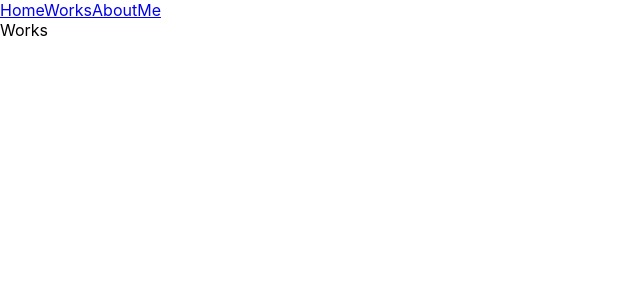
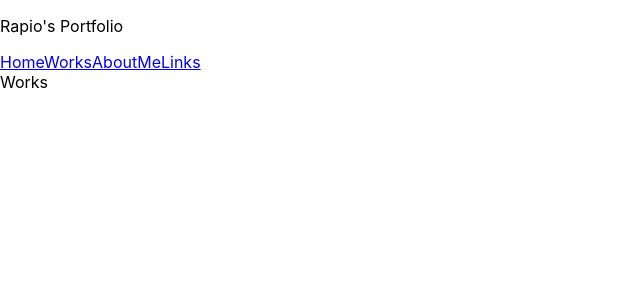
Before and after one commit to daleksprinter/myportfolio, a React (Create React App) app: page /works in a window 1280 px wide. Shown: the top 300 px of the page, without its empty margins (0-640 px from the left). Built offline with nearby package versions, Linux system fonts and the light colour scheme.

Commit message:
add links

```diff
--- a/src/App.js
+++ b/src/App.js
@@ -4,18 +4,22 @@ import Home from './components/Home'
 import Works from './components/Works'
 import Aboutme from './components/Aboutme'
 import Navbar from './components/Navbar'
+import Links from './components/Links'
 
 
 function App() {
   return (
     <div>
       <BrowserRouter>
+        <p>Rapio's Portfolio</p>
         <Link to = '/'>Home</Link>
         <Link to = '/works'>Works</Link>
         <Link to = '/aboutme'>AboutMe</Link>
+        <Link to = '/links'>Links</Link>
         <Route exact path = '/' component = {Home}></Route>
         <Route path = '/works' component = {Works}></Route>
         <Route path = '/aboutme' component = {Aboutme}></Route>
+        <Route path = '/Links' component = {Links}></Route>
       </BrowserRouter>
 
     </div>
--- /dev/null
+++ b/src/components/Links.js
@@ -0,0 +1,15 @@
+import React, { Component } from 'react'
+
+class Links extends Component{
+
+    render(){
+        return(
+            <div>
+
+
+            </div>
+        )
+    }
+}
+
+export default Links
--- a/src/components/Navbar.js
+++ b/src/components/Navbar.js
@@ -5,11 +5,7 @@ class Navbar extends Component{
 
     render(){
         return(
-            <div>
-                <Link to = '/'>Home</Link>
-                <Link to = '/works'>Works</Link>
-                <Link to = '/aboutme'>AboutMe</Link>
-            </div>
+            <div>hoge</div>
         )
     }
 }
```
